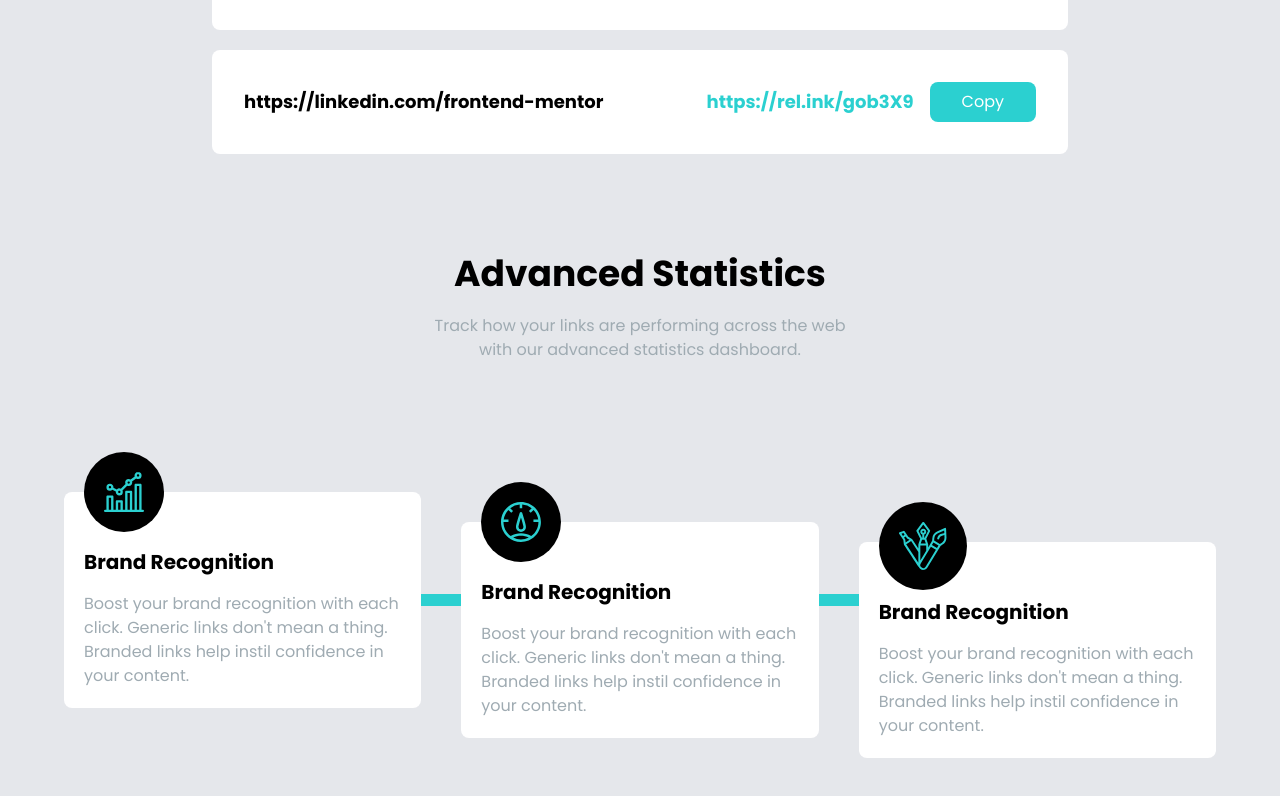
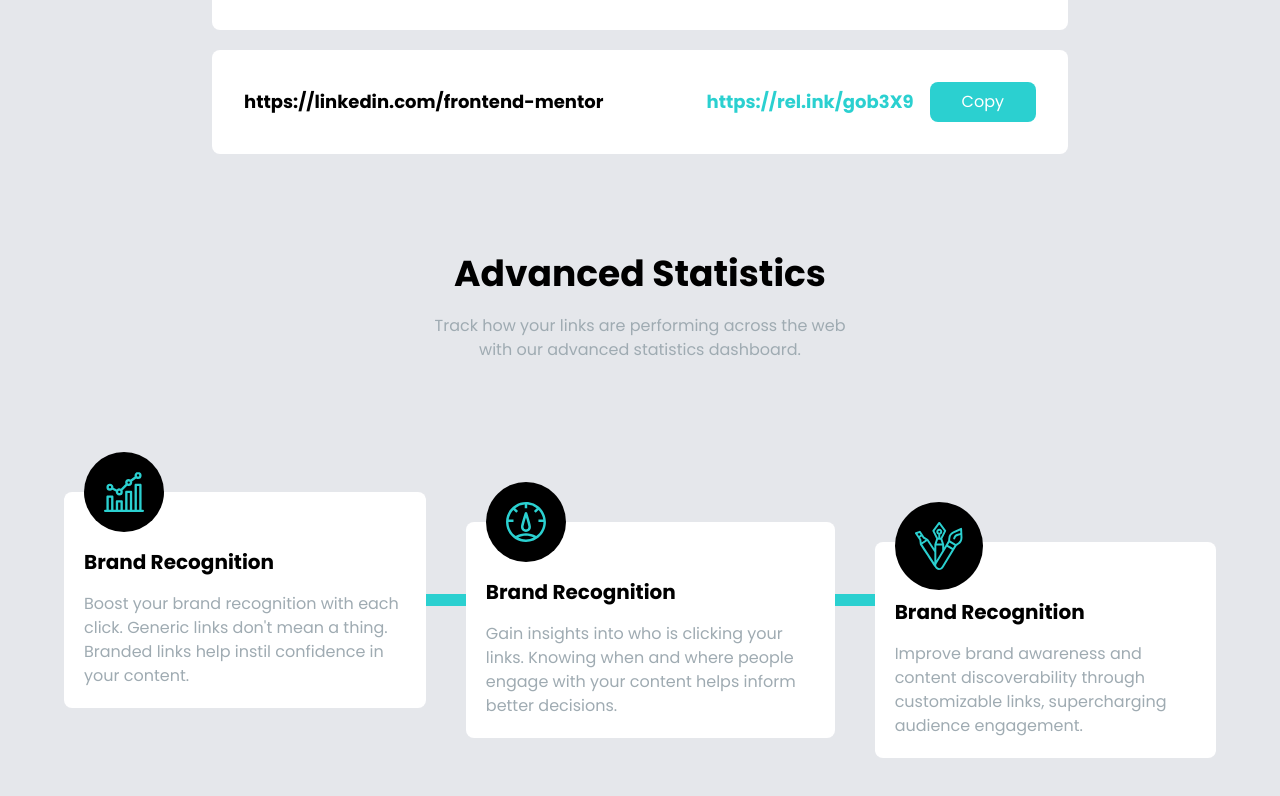
Before and after one commit to Abdouxone/mini-projects, a Next.js app: page /shortly in a window 1280 px wide. Shown: the part 1027-1823 px from the top of the page. Built offline with nearby package versions, Linux system fonts and the light colour scheme; a web font is replaced by a local one.

Commit message:
finishing statistics section

```diff
--- a/app/shortly/page.tsx
+++ b/app/shortly/page.tsx
@@ -146,9 +146,9 @@ export default function page() {
               <div className="mt-9 text-center md:text-left">
                 <h1 className="text-xl font-bold">Brand Recognition</h1>
                 <p className="font-normal mt-4 text-base ">
-                  Boost your brand recognition with each click. Generic links
-                  don't mean a thing. Branded links help instil confidence in
-                  your content.
+                  Gain insights into who is clicking your links. Knowing when
+                  and where people engage with your content helps inform better
+                  decisions.
                 </p>
               </div>
             </div>
@@ -164,9 +164,8 @@ export default function page() {
               <div className="mt-9 text-center md:text-left">
                 <h1 className="text-xl font-bold">Brand Recognition</h1>
                 <p className="font-normal mt-4 text-base ">
-                  Boost your brand recognition with each click. Generic links
-                  don't mean a thing. Branded links help instil confidence in
-                  your content.
+                  Improve brand awareness and content discoverability through
+                  customizable links, supercharging audience engagement.
                 </p>
               </div>
             </div>
```
